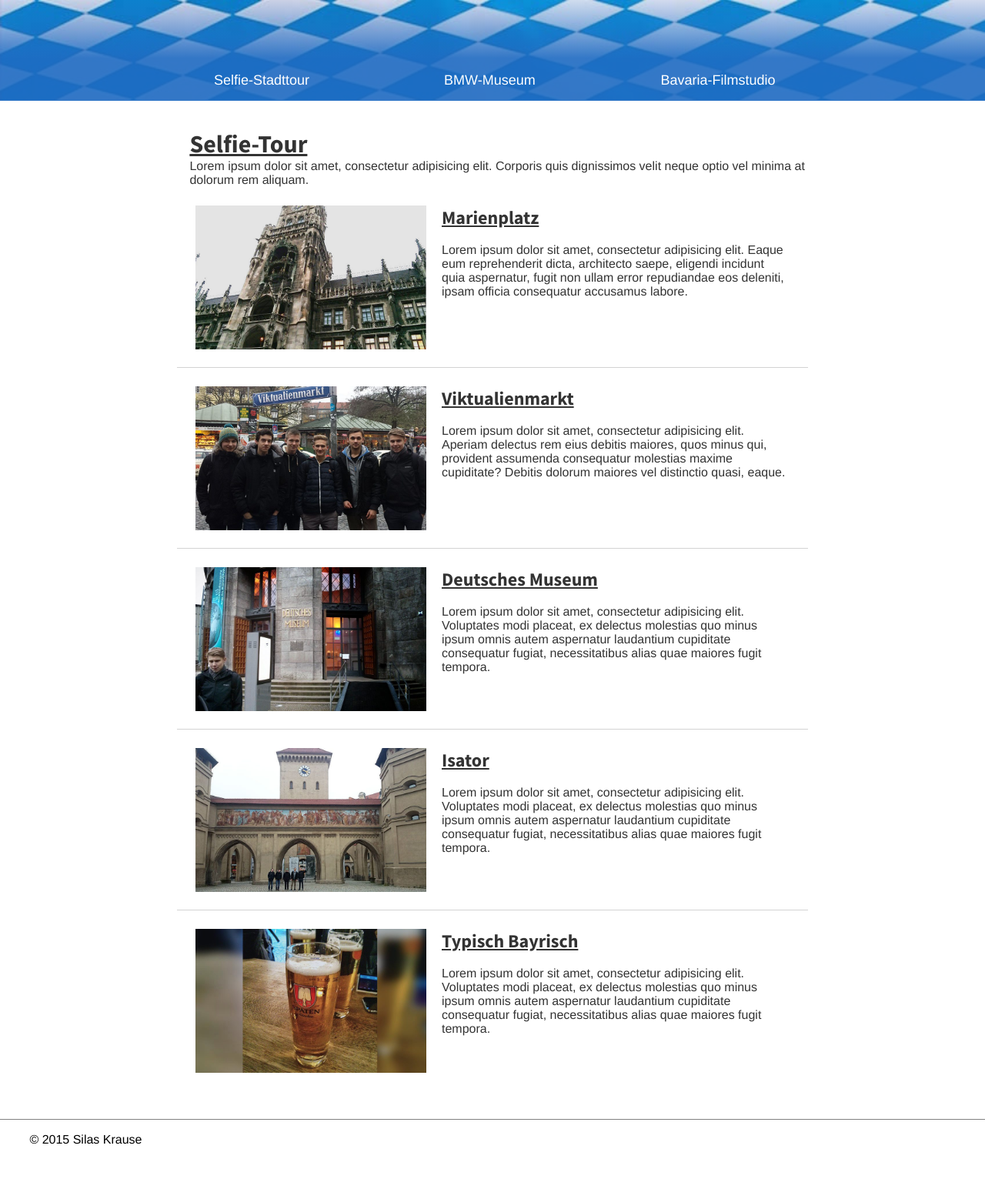
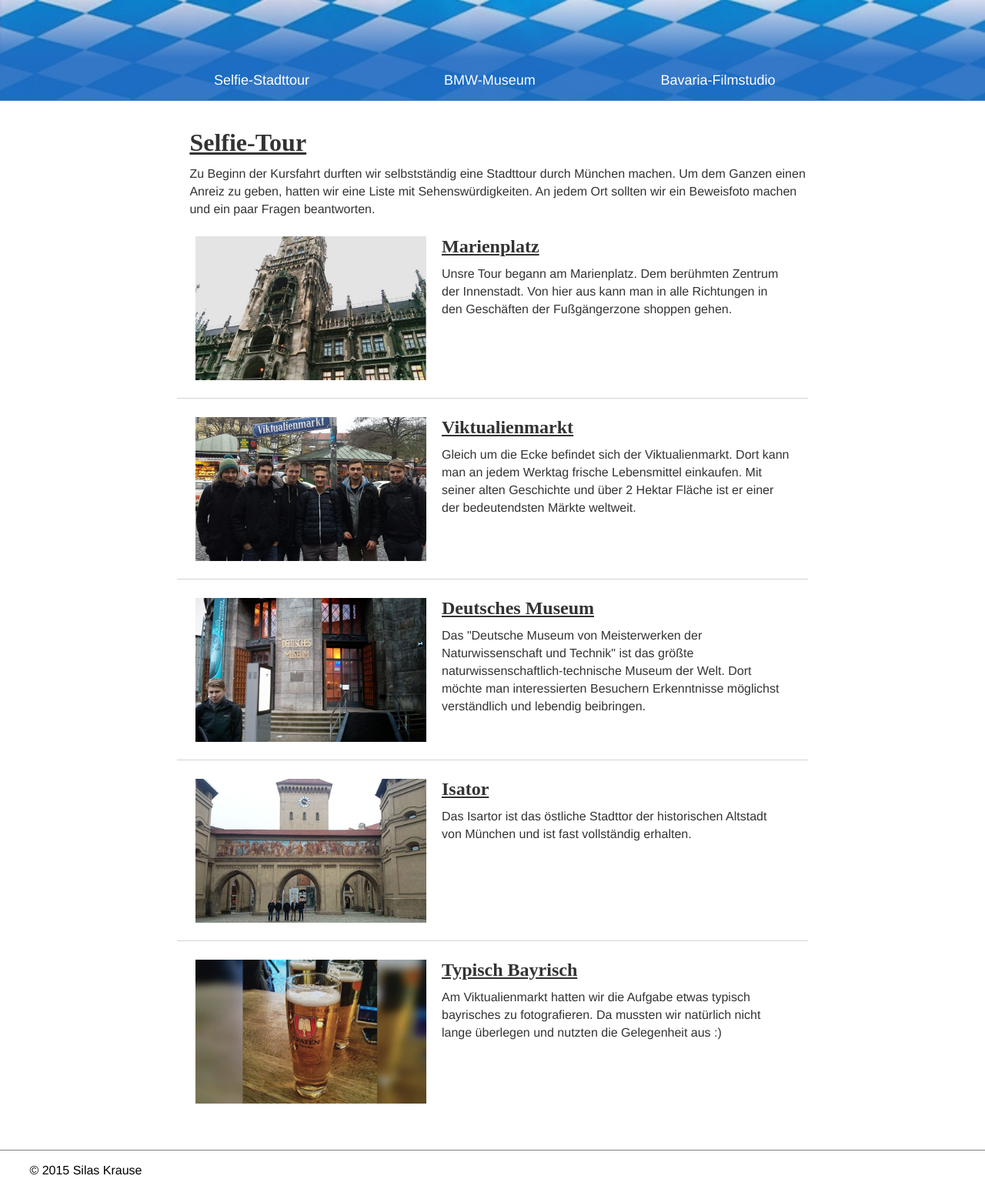
Before and after one commit to krsilas/munich, a Jekyll site: the page built from index.html, in a window 1280 px wide. Shown: the whole page at 77% size. Built offline with Jekyll 4.4.1, drawn with Linux system fonts in a browser that asks for light colours; some web fonts are replaced; before the commit the page ends 1505 px from its top, so only the background shows below that.

Commit message:
Lorem
Wie du kannst kein Latein? Kein Problem. Die Seite gibt’s jetzt auf
deutsch :)
Außerdem gab es eine Rechtschreibkorrektur und die Schriftart geht nun
auch ohne Google-Fonts-Datenbank

```diff
--- a/_layouts/default.html
+++ b/_layouts/default.html
@@ -16,5 +16,4 @@ $("article").click(function() {
     $(this).toggleClass('a_full');
 });
 </script>
-<link href='http://fonts.googleapis.com/css?family=Source+Sans+Pro:700' rel='stylesheet' type='text/css'>
 </html>
--- a/_sass/_base.scss
+++ b/_sass/_base.scss
@@ -8,6 +8,7 @@ body, html {overflow-x: hidden; max-width:100%;}
 	width: 100%;
 }
 h1 {text-decoration: underline; font-family: "Source Sans Pro";}
+p {font-weight: light; line-height: 23px; margin-top: 10px;}
 article {
 	clear: both;
 	height: 186px;
--- /dev/null
+++ b/_sass/_font.scss
@@ -0,0 +1,8 @@
+/* Schriftarten */
+@font-face {
+  font-family: 'Source Sans Pro';
+  font-style: normal;
+  font-weight: 700;
+  src: local('Source Sans Pro Bold'), local('SourceSansPro-Bold'), url(../assets/SourceSansPro-Bold);
+  unicode-range: U+0000-00FF, U+0131, U+0152-0153, U+02C6, U+02DA, U+02DC, U+2000-206F, U+2074, U+20AC, U+2212, U+2215, U+E0FF, U+EFFD, U+F000;
+}
--- a/css/style.scss
+++ b/css/style.scss
@@ -11,5 +11,5 @@ $brandyellow: #ECF4A1;
 $headerblue: rgba($brandblue,0.9);
 
 @import
-        "base", "header", "footer"
+        "base", "header", "font", "footer"
 ;
--- a/index.html
+++ b/index.html
@@ -4,31 +4,31 @@ layout: default
 
 <div class="descr">
 <h1>Selfie-Tour</h1>
-<p>Lorem ipsum dolor sit amet, consectetur adipisicing elit. Corporis quis dignissimos velit neque optio vel minima at dolorum rem aliquam.</p>
+<p>Zu Beginn der Kursfahrt durften wir selbstst&auml;ndig eine Stadttour durch M&uuml;nchen machen. Um dem Ganzen einen Anreiz zu geben, hatten wir eine Liste mit Sehensw&uuml;rdigkeiten. An jedem Ort sollten wir ein Beweisfoto machen und ein paar Fragen beantworten.</p>
 </div>
 
 <article>
     <img src="../assets/img/marienplatz.jpg">
-    <h1>Marienplatz</h1><br>
-    <p>Lorem ipsum dolor sit amet, consectetur adipisicing elit. Eaque eum reprehenderit dicta, architecto saepe, eligendi incidunt quia aspernatur, fugit non ullam error repudiandae eos deleniti, ipsam officia consequatur accusamus labore.</p>
+    <h1>Marienplatz</h1>
+    <p>Unsre Tour begann am Marienplatz. Dem ber&uuml;hmten Zentrum der Innenstadt. Von hier aus kann man in alle Richtungen in den Gesch&auml;ften der Fu&szlig;g&auml;ngerzone shoppen gehen.</p>
 </article>
 <article>
     <img src="../assets/img/viktualien.jpg">
-    <h1>Viktualienmarkt</h1><br>
-    <p>Lorem ipsum dolor sit amet, consectetur adipisicing elit. Aperiam delectus rem eius debitis maiores, quos minus qui, provident assumenda consequatur molestias maxime cupiditate? Debitis dolorum maiores vel distinctio quasi, eaque.</p>
+    <h1>Viktualienmarkt</h1>
+    <p>Gleich um die Ecke befindet sich der Viktualienmarkt. Dort kann man an jedem Werktag frische Lebensmittel einkaufen. Mit seiner alten Geschichte und &uuml;ber 2 Hektar Fl&auml;che ist er einer der bedeutendsten M&auml;rkte weltweit.</p>
 </article>
 <article>
     <img src="../assets/img/museum.jpg">
-    <h1>Deutsches Museum</h1><br>
-    <p>Lorem ipsum dolor sit amet, consectetur adipisicing elit. Voluptates modi placeat, ex delectus molestias quo minus ipsum omnis autem aspernatur laudantium cupiditate consequatur fugiat, necessitatibus alias quae maiores fugit tempora.</p>
+    <h1>Deutsches Museum</h1>
+    <p>Das "Deutsche Museum von Meisterwerken der Naturwissenschaft und Technik" ist das gr&ouml;&szlig;te naturwissenschaftlich-technische Museum der Welt. Dort m&ouml;chte man interessierten Besuchern Erkenntnisse m&ouml;glichst verst&auml;ndlich und lebendig beibringen.</p>
 </article>
 <article>
     <img src="../assets/img/isator.jpg">
-    <h1>Isator</h1><br>
-    <p>Lorem ipsum dolor sit amet, consectetur adipisicing elit. Voluptates modi placeat, ex delectus molestias quo minus ipsum omnis autem aspernatur laudantium cupiditate consequatur fugiat, necessitatibus alias quae maiores fugit tempora.</p>
+    <h1>Isator</h1>
+    <p>Das Isartor ist das &ouml;stliche Stadttor der historischen Altstadt von M&uuml;nchen und ist fast vollst&auml;ndig erhalten.</p>
 </article>
 <article>
     <img src="../assets/img/typisch.jpg">
-    <h1>Typisch Bayrisch</h1><br>
-    <p>Lorem ipsum dolor sit amet, consectetur adipisicing elit. Voluptates modi placeat, ex delectus molestias quo minus ipsum omnis autem aspernatur laudantium cupiditate consequatur fugiat, necessitatibus alias quae maiores fugit tempora.</p>
+    <h1>Typisch Bayrisch</h1>
+    <p>Am Viktualienmarkt hatten wir die Aufgabe etwas typisch bayrisches zu fotografieren. Da mussten wir nat&uuml;rlich nicht lange &uuml;berlegen und nutzten die Gelegenheit aus :)</p>
 </article>
```
Also changed, not shown: bavaria.html (+8 -8 lines), bmw.html (+7 -7 lines), assets/SourceSansPro-Bold.ttf (added), assets/bg.jpg.
